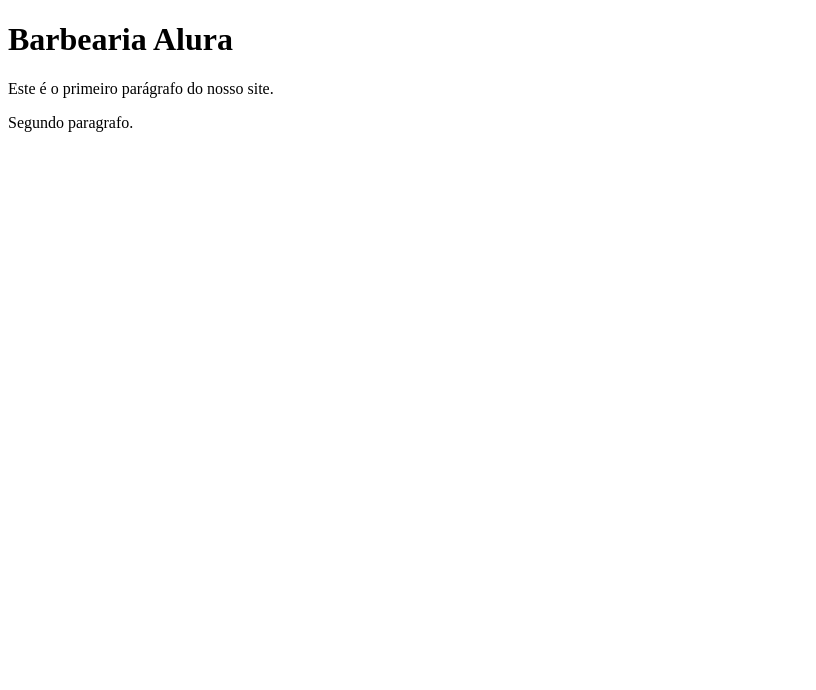
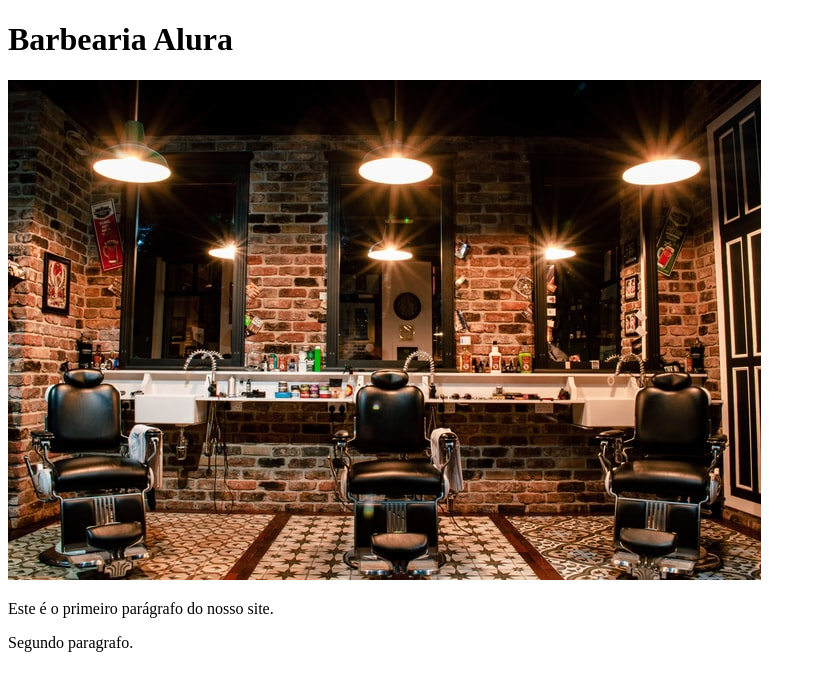
Before and after one commit to mayradamari/site-barbearia, a plain HTML site: page index.html in a window 1280 px wide. Shown: the whole page, without its empty margins (0-816 px from the left). Drawn offline with Linux system fonts and the light colour scheme.

Commit message:
Inserindo Imagem

```diff
--- a/index.html
+++ b/index.html
@@ -8,6 +8,7 @@
 </head>
 <body>
    <h1>Barbearia Alura</h1>
+   <img src="home.jpg" alt="Foto da Barbearia">
    <p>Este é o primeiro parágrafo do nosso site.</p>
    <p>Segundo paragrafo.</p>
 </body>
```
Also changed, not shown: home.jpg (added).
